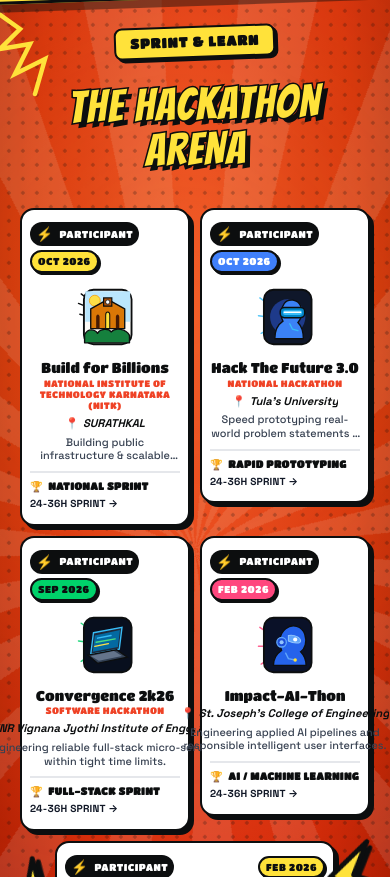
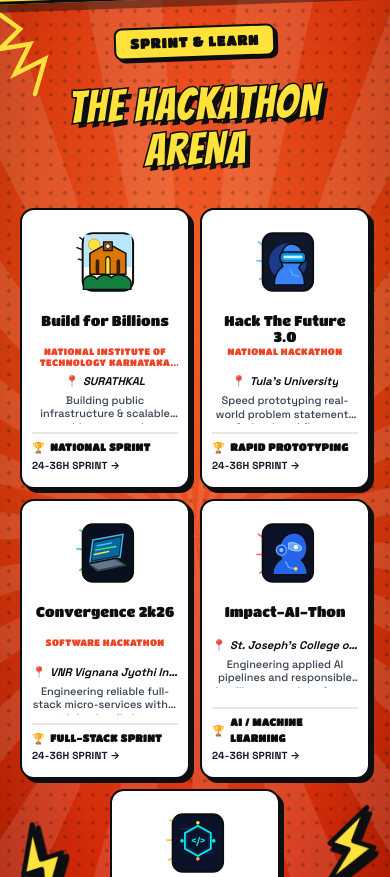
Before and after one commit to Arunmohankml/Arun-mohan-portfolio, a React (Vite) app: page / in a window 390 px wide. Shown: the part 11123-12000 px from the top of the page. Built offline with nearby package versions, Linux system fonts and the light colour scheme.

Commit message:
style: remove participant and date badges from hackathon cards and standardize mobile card dimensions

```diff
--- a/src/components/MatHackathons.jsx
+++ b/src/components/MatHackathons.jsx
@@ -218,56 +218,6 @@ function HackathonCard({ h, playSfx }) {
         position: 'relative'
       }}
     >
-      {/* Top Header Row: Status Badge (Black) + Date Badge */}
-      <div
-        className="hackathon-card-header"
-        style={{
-          display: 'flex',
-          alignItems: 'center',
-          justifyContent: 'space-between',
-          marginBottom: '14px'
-        }}
-      >
-        <div
-          className="hackathon-card-badge"
-          style={{
-            display: 'inline-flex',
-            alignItems: 'center',
-            gap: '6px',
-            background: '#0C0E0F',
-            color: '#FFFFFF',
-            fontFamily: 'var(--font-tape)',
-            fontSize: '0.74rem',
-            letterSpacing: '0.05em',
-            textTransform: 'uppercase',
-            padding: '4px 12px',
-            borderRadius: '999px'
-          }}
-        >
-          <span style={{ color: '#FFE23A', fontSize: '0.85rem' }}>⚡</span>
-          <span>PARTICIPANT</span>
-        </div>
-
-        <div
-          className="hackathon-card-badge"
-          style={{
-            display: 'inline-block',
-            background: h.dateBg,
-            color: h.dateColor,
-            fontFamily: 'var(--font-tape)',
-            fontSize: '0.74rem',
-            letterSpacing: '0.05em',
-            textTransform: 'uppercase',
-            padding: '4px 14px',
-            borderRadius: '999px',
-            border: '2px solid #0C0E0F',
-            boxShadow: '2px 2px 0 #0C0E0F'
-          }}
-        >
-          {h.date}
-        </div>
-      </div>
-
       {/* Main Content: Left Image/Graphic + Right Details */}
       <div
         className="hackathon-card-content"
@@ -284,7 +234,7 @@ function HackathonCard({ h, playSfx }) {
         </div>
 
         {/* Right Info Column */}
-        <div style={{ flex: 1, minWidth: 0 }}>
+        <div className="hackathon-card-info" style={{ flex: 1, minWidth: 0, width: '100%', maxWidth: '100%' }}>
           <h3
             className="hackathon-card-title"
             style={{
@@ -329,7 +279,7 @@ function HackathonCard({ h, playSfx }) {
             }}
           >
             <span style={{ color: '#EF4225', fontStyle: 'normal' }}>📍</span>
-            <span className="truncate">{h.location}</span>
+            <span className="truncate" style={{ minWidth: 0, overflow: 'hidden', textOverflow: 'ellipsis', whiteSpace: 'nowrap' }}>{h.location}</span>
           </div>
 
           <p
@@ -632,9 +582,11 @@ export default function MatHackathons() {
           {HACKATHONS_DATA.map((h, idx) => (
             <div
               key={idx}
-              className={idx === 4 ? "col-span-2 max-w-[280px] mx-auto w-full" : "w-full"}
+              className={idx === 4 ? "col-span-2 flex justify-center w-full" : "w-full h-full"}
             >
-              <HackathonCard h={h} playSfx={playSfx} />
+              <div className={idx === 4 ? "w-[calc(50%-5px)] h-full" : "w-full h-full"}>
+                <HackathonCard h={h} playSfx={playSfx} />
+              </div>
             </div>
           ))}
         </div>
--- a/src/index.css
+++ b/src/index.css
@@ -741,21 +741,15 @@
   }
 
   .hackathon-card {
-    padding: 12px 8px !important;
+    height: 100% !important;
+    display: flex !important;
+    flex-direction: column !important;
+    justify-content: space-between !important;
+    padding: 14px 10px !important;
     border-radius: 14px !important;
     box-shadow: 4px 4px 0 #0C0E0F !important;
     border-width: 2.5px !important;
-  }
-
-  .hackathon-card-header {
-    flex-wrap: wrap !important;
-    gap: 4px !important;
-    margin-bottom: 8px !important;
-  }
-
-  .hackathon-card-badge {
-    font-size: 0.62rem !important;
-    padding: 2px 6px !important;
+    box-sizing: border-box !important;
   }
 
   .hackathon-card-content {
@@ -764,33 +758,59 @@
     text-align: center !important;
     gap: 6px !important;
     margin-bottom: 8px !important;
+    flex: 1 1 auto !important;
+    display: flex !important;
   }
 
   .hackathon-card-graphic {
-    transform: scale(0.68) !important;
-    margin: -12px 0 !important;
+    transform: scale(0.72) !important;
+    margin: -10px 0 -4px 0 !important;
   }
 
   .hackathon-card-title {
     font-size: 0.88rem !important;
     line-height: 1.15 !important;
     margin-bottom: 2px !important;
+    min-height: 32px !important;
+    display: -webkit-box !important;
+    -webkit-line-clamp: 2 !important;
+    -webkit-box-orient: vertical !important;
+    overflow: hidden !important;
   }
 
   .hackathon-card-kicker {
     font-size: 0.58rem !important;
     line-height: 1.2 !important;
+    min-height: 24px !important;
+    display: -webkit-box !important;
+    -webkit-line-clamp: 2 !important;
+    -webkit-box-orient: vertical !important;
+    overflow: hidden !important;
+    margin-bottom: 3px !important;
+  }
+
+  .hackathon-card-info {
+    width: 100% !important;
+    max-width: 100% !important;
+    min-width: 0 !important;
+    overflow: hidden !important;
   }
 
   .hackathon-card-location {
     font-size: 0.7rem !important;
     justify-content: center !important;
     margin-bottom: 4px !important;
+    white-space: nowrap !important;
+    overflow: hidden !important;
+    text-overflow: ellipsis !important;
+    width: 100% !important;
+    max-width: 100% !important;
   }
 
   .hackathon-card-desc {
     font-size: 0.68rem !important;
     line-height: 1.25 !important;
+    min-height: 30px !important;
     display: -webkit-box !important;
     -webkit-line-clamp: 2 !important;
     -webkit-box-orient: vertical !important;
@@ -800,6 +820,7 @@
   .hackathon-card-footer {
     font-size: 0.64rem !important;
     padding-top: 6px !important;
+    margin-top: auto !important;
     flex-wrap: wrap !important;
     gap: 2px !important;
   }
```
